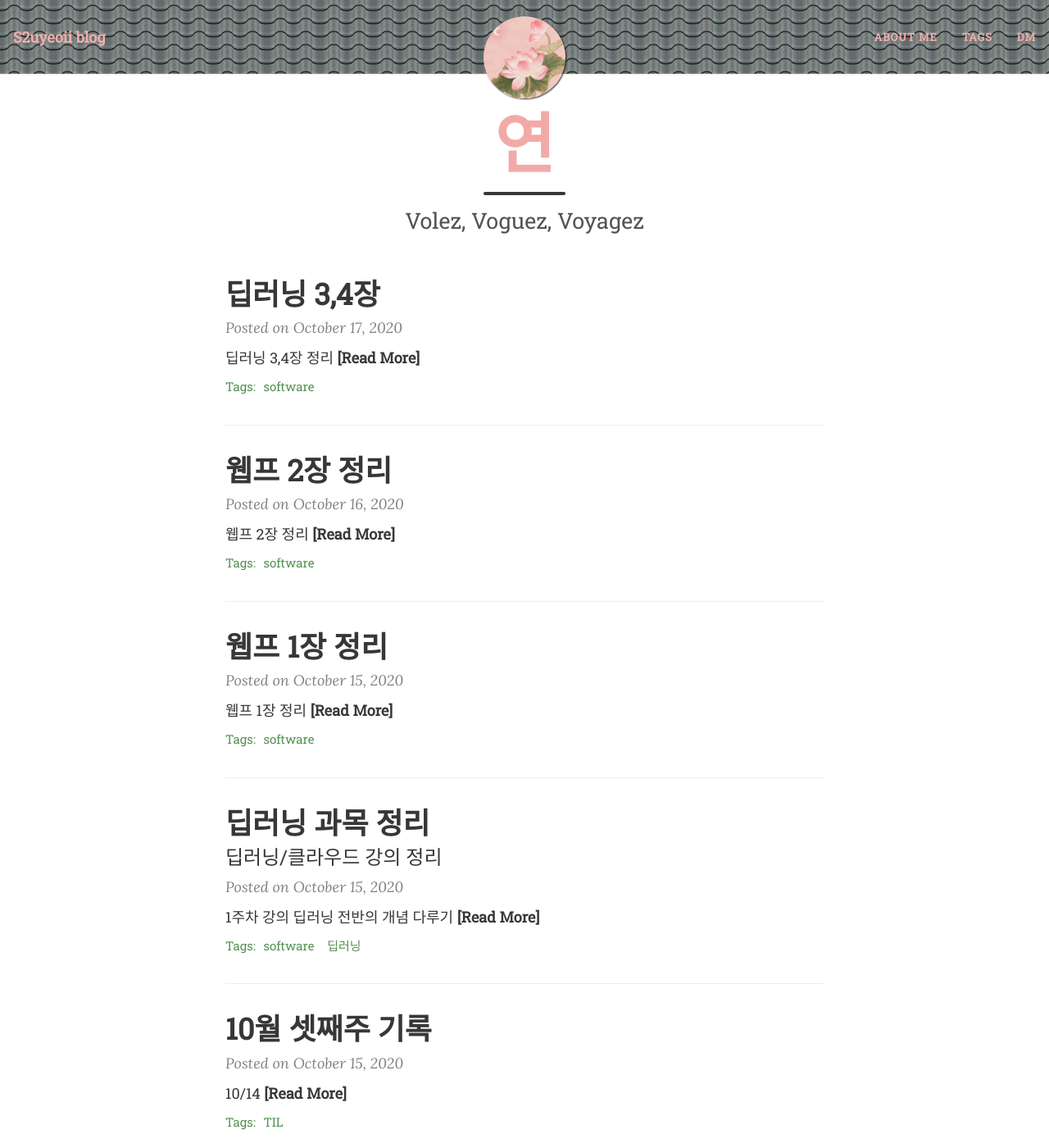
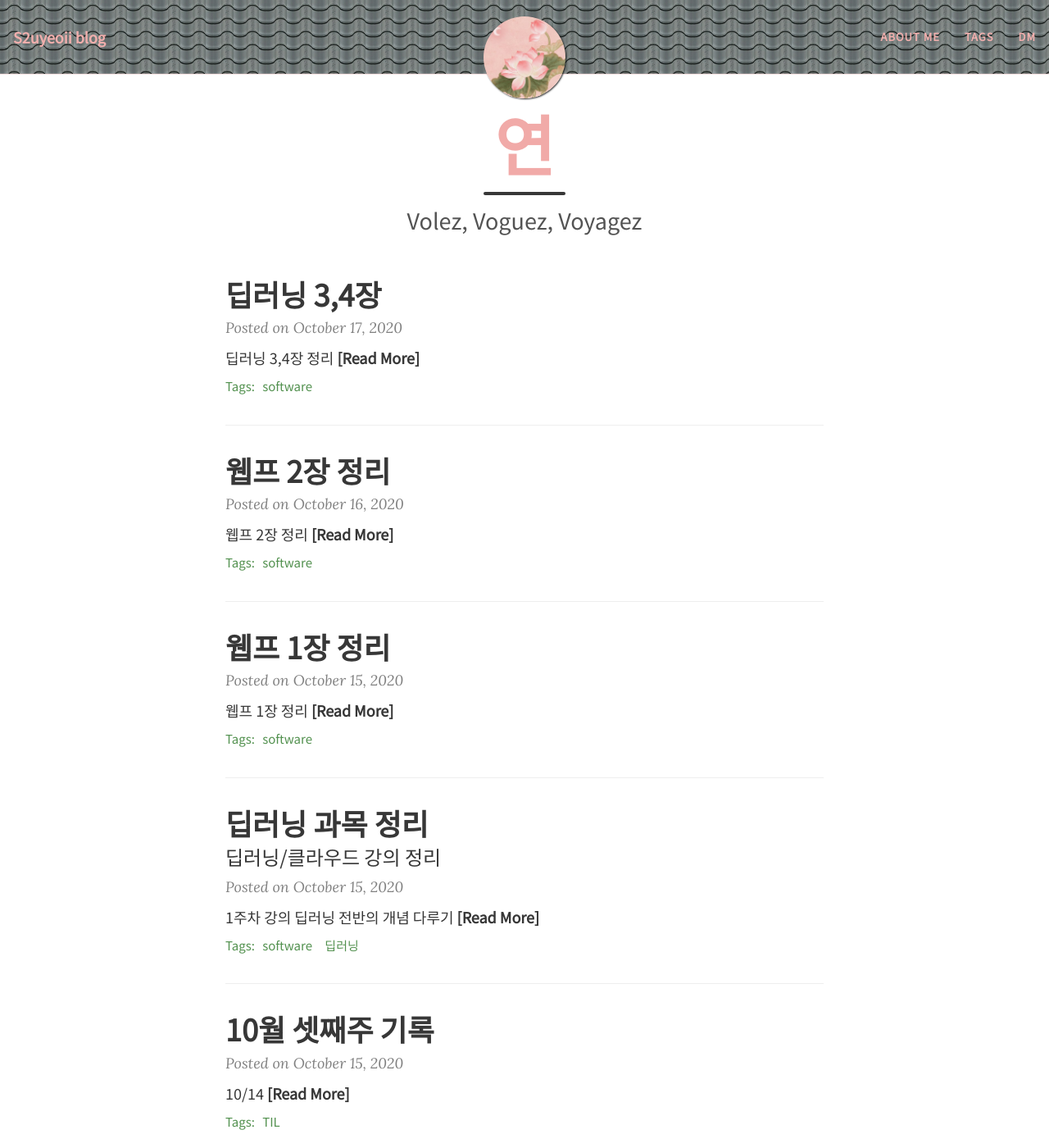
Before and after one commit to yeoneed/yeoneed.github.io, a Jekyll site: the page built from index.html, in a window 1280 px wide and 1400 px high. Shown: the whole window at 82% size. Built offline with Jekyll 4.4.1, drawn with Linux system fonts in a browser that asks for light colours; nearby versions of some CDN libraries; the list of posts is cut into pages by our own code.

Commit message:
Update beautifuljekyll.css

```diff
--- a/assets/css/beautifuljekyll.css
+++ b/assets/css/beautifuljekyll.css
@@ -4,9 +4,9 @@
 
 /*@import url(https://cdn.jsdelivr.net/gh/moonspam/NanumSquare@1.0/nanumsquare.css);*/
 /*@import url(//fonts.googleapis.com/earlyaccess/notosanskr.css);*/
-/*@import url('https://fonts.googleapis.com/css2?family=Noto+Serif+KR:wght@500&display=swap');*/
-@import url('https://fonts.googleapis.com/css2?family=Noto+Serif+KR&display=swap');
-@import url('https://fonts.googleapis.com/css2?family=Roboto+Slab&display=swap');
+/*@import url('https://fonts.googleapis.com/css2?family=Noto+Serif+KR&display=swap');*/
+@import url('https://fonts.googleapis.com/css2?family=Noto+Sans+KR&display=swap');
+@import url('https://fonts.googleapis.com/css2?family=Roboto&display=swap');
 @import url("pygment_highlights.css");
 
 /* --- General --- */
@@ -16,7 +16,7 @@
 }
 
 body {
-  font-family: 'Noto Serif KR','Roboto Slab', serif;
+  font-family: 'Noto Sans KR','Roboto', sans-serif;
   /*font-family: 'Lora', 'Times New Roman', serif;*/
   font-size: 1.125rem;
   color: {{ site.text-col | default: "#404040" }};
@@ -32,7 +32,7 @@
   margin: 1.875rem 0;
 }
 h1,h2,h3,h4,h5,h6 {
-  font-family: 'Noto Serif KR','Roboto Slab', serif;
+    font-family: 'Noto Sans KR','Roboto', sans-serif;
   font-weight: 800;
   line-height: 1.1;
 }
@@ -142,7 +142,7 @@
   background-color: {{ site.navbar-col | default: "#EAEAEA" }};
   border-bottom: 1px solid {{ site.navbar-border-col | default: "#DDDDDD" }};
   /*font-family: 'NanumSquare', 'Noto Sans KR', 'Open Sans', 'Helvetica Neue', Helvetica, Arial, sans-serif;*/
-  font-family: 'Noto Serif KR','Roboto Slab', serif;
+   font-family: 'Noto Sans KR','Roboto', sans-serif;
   {% if site.navbar-img %}
     background-image: url({{ site.navbar-img | relative_url }});
     background-attachment: fixed;
@@ -422,7 +422,7 @@
 }
 footer .copyright {
   /*font-family: 'NanumSquare', 'Noto Sans KR', 'Open Sans', 'Helvetica Neue', Helvetica, Arial, sans-serif;*/
-  font-family: 'Noto Serif KR','Roboto Slab', serif;
+  font-family: 'Noto Sans KR','Roboto', sans-serif;
   text-align: center;
   margin-bottom: 0;
   margin-top: 0;
@@ -435,7 +435,7 @@
   text-align: center;
   margin-bottom: 0.9375rem;
    /*font-family: 'NanumSquare', 'Noto Sans KR', 'Open Sans', 'Helvetica Neue', Helvetica, Arial, sans-serif;*/
-  font-family: 'Noto Serif KR','Roboto Slab', serif;
+    font-family: 'Noto Sans KR','Roboto', sans-serif;
 }
 
 @media (min-width: 768px) {
@@ -474,7 +474,7 @@
 .post-preview a {
   text-decoration: none;
     /*font-family: 'NanumSquare', 'Noto Sans KR', 'Open Sans', 'Helvetica Neue', Helvetica, Arial, sans-serif;*/
-  font-family: 'Noto Serif KR','Roboto Slab', serif;
+    font-family: 'Noto Sans KR','Roboto', sans-serif;
   color: {{ site.text-col | default: "#404040" }};
 }
 
@@ -577,7 +577,7 @@
 
 .blog-tags {
    /*font-family: 'NanumSquare', 'Noto Sans KR', 'Open Sans', 'Helvetica Neue', Helvetica, Arial, sans-serif;*/
-  font-family: 'Noto Serif KR','Roboto Slab', serif;
+  font-family: 'Noto Sans KR','Roboto', sans-serif;
   font-size: 0.9375rem;
   margin-bottom: 1.875rem;
 }
@@ -625,7 +625,7 @@
 
 #full-tags-list {
   /*font-family: 'NanumSquare', 'Noto Sans KR', 'Open Sans', 'Helvetica Neue', Helvetica, Arial, sans-serif;*/
-  font-family: 'Noto Serif KR','Roboto Slab', serif;
+    font-family: 'Noto Sans KR','Roboto', sans-serif;
 }
 
 #full-tags-list .tag-entry {
@@ -700,7 +700,7 @@
   line-height: 1.1;
   display: block;
   /*font-family: 'NanumSquare', 'Noto Sans KR', 'Open Sans', 'Helvetica Neue', Helvetica, Arial, sans-serif;*/
-  font-family: 'Noto Serif KR','Roboto Slab', serif;
+  font-family: 'Noto Sans KR','Roboto', sans-serif;
   font-weight: 300;
   margin: 0.625rem 0 0;
   color: #373737db;
@@ -727,7 +727,7 @@
   font-size: 0.6875rem;
   color: #EEE;
    /*font-family: 'NanumSquare', 'Noto Sans KR', 'Open Sans', 'Helvetica Neue', Helvetica, Arial, sans-serif;*/
-  font-family: 'Noto Serif KR','Roboto Slab', serif;
+   font-family: 'Noto Sans KR','Roboto', sans-serif;
   right: 0;
   bottom: 0;
   display: none;
@@ -820,7 +820,7 @@
 
 .pagination .page-item .page-link {
     /*font-family: 'NanumSquare', 'Noto Sans KR', 'Open Sans', 'Helvetica Neue', Helvetica, Arial, sans-serif;*/
-  font-family: 'Noto Serif KR','Roboto Slab', serif;
+    font-family: 'Noto Sans KR','Roboto', sans-serif;
   text-transform: uppercase;
   font-size: 0.875rem;
   font-weight: 800;
```
